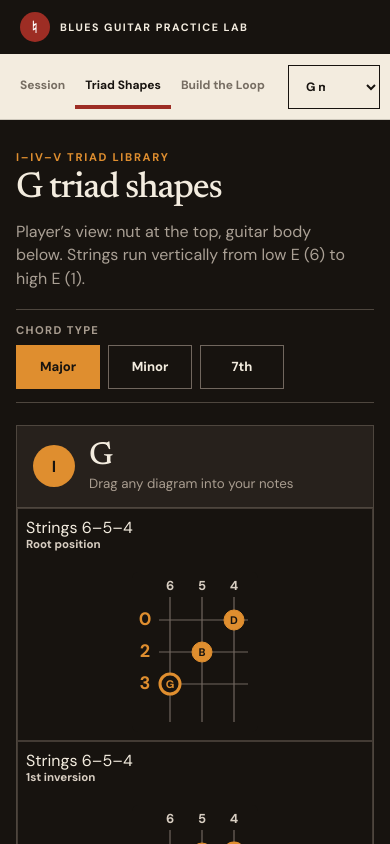
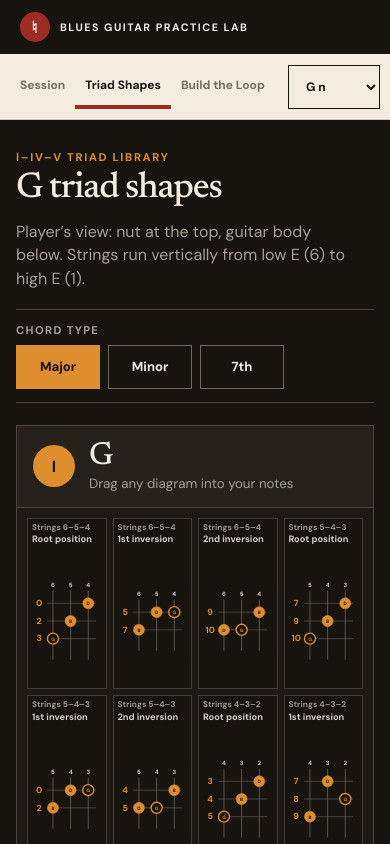
Before and after one commit to flyfisher1952/blues-guitar-practice-lab, an Angular app: page / in a window 390 px wide. Both pictures are taken after a click on the tab "Triad Shapes". Shown: the top 844 px of the page. Built offline with nearby package versions, Linux system fonts and the light colour scheme.

Commit message:
Fit triad cards responsively and prevent text selection

```diff
--- a/src/app/app.component.css
+++ b/src/app/app.component.css
@@ -80,24 +80,56 @@ main { min-height: calc(100vh - 196px); }
 .chord-group-heading > span { width: 42px; height: 42px; display: grid; place-items: center; color: var(--ink); background: var(--amber); border-radius: 50%; font-weight: 800; }
 .chord-group-heading h2 { margin: 0; font: 2rem/1 "Newsreader", serif; }
 .chord-group-heading small { color: #a99d90; }
-.string-set { padding: 12px 14px 15px; border-bottom: 1px solid #3b342e; }
-.string-set:last-child { border-bottom: 0; }
-.string-set h3 { margin: 0 0 9px; color: #c4b8aa; font-size: .72rem; letter-spacing: .1em; text-transform: uppercase; }
-.shape-row { display: grid; grid-template-columns: repeat(3, minmax(0, 1fr)); gap: 8px; align-items: start; }
-.mini-triad-card { min-width: 0; padding: 8px; border: 1px solid #433b34; background: #17130f; }
-.mini-triad-card h4 { min-height: 30px; margin: 0 0 4px; color: #d8cec2; font-size: .72rem; line-height: 1.25; }
-.triad-diagram { width: 100%; max-height: 178px; display: block; cursor: grab; }
-.triad-diagram:active { cursor: grabbing; }
-.triad-diagram:focus-visible { outline: 3px solid var(--amber); outline-offset: 2px; }
+.shape-grid {
+  padding: 10px;
+  display: grid;
+  grid-template-columns: repeat(auto-fit, minmax(74px, 1fr));
+  gap: 6px;
+  align-items: start;
+}
+.mini-triad-card {
+  min-width: 0;
+  padding: 4px;
+  border: 1px solid #433b34;
+  background: #17130f;
+  cursor: grab;
+  user-select: none;
+  -webkit-user-select: none;
+  -webkit-user-drag: element;
+}
+.mini-triad-card:active { cursor: grabbing; }
+.mini-triad-card:focus-visible { outline: 3px solid var(--amber); outline-offset: 2px; }
+.string-set-label {
+  display: block;
+  overflow: hidden;
+  color: #9f9488;
+  font-size: .52rem;
+  font-weight: 700;
+  line-height: 1.15;
+  text-overflow: ellipsis;
+  white-space: nowrap;
+}
+.mini-triad-card h4 {
+  min-height: 22px;
+  margin: 2px 0;
+  color: #d8cec2;
+  font-size: .58rem;
+  line-height: 1.1;
+}
+.triad-diagram {
+  width: 100%;
+  max-height: 126px;
+  display: block;
+  pointer-events: none;
+}
 .diagram-background { fill: #17130f; }
-.svg-string-number { fill: #d8cec2; font-size: 13px; font-weight: 700; }
-.svg-string { stroke: #71675e; stroke-width: 1.2; }
-.svg-string.low-string { stroke-width: 2.2; }
+.svg-string-number { fill: #d8cec2; font-size: 11px; font-weight: 700; }
+.svg-string { stroke: #71675e; stroke-width: 1.4; }
 .svg-fret { stroke: #71675e; stroke-width: 1; }
-.svg-fret-number { fill: var(--amber); font-size: 18px; font-weight: 800; }
+.svg-fret-number { fill: var(--amber); font-size: 16px; font-weight: 800; }
 .svg-note { fill: var(--amber); stroke: var(--amber); }
-.svg-note.root-note { fill: #17130f; stroke-width: 3; }
-.svg-note-name { fill: var(--ink); font-size: 11px; font-weight: 800; }
+.svg-note.root-note { fill: #17130f; stroke-width: 2.5; }
+.svg-note-name { fill: var(--ink); font-size: 8.5px; font-weight: 800; }
 .svg-note-name.root-note-name { fill: var(--amber); }
 .diagram-key { margin-top: 16px; padding: 17px 20px; color: #d8cec2; border: 1px solid #4e463e; line-height: 1.55; }
 .diagram-key strong { color: var(--amber); }
@@ -186,8 +218,8 @@ footer { padding: 24px clamp(20px, 5vw, 72px); display: flex; justify-content: s
   .bar:nth-child(3n) { border-right: 0; }
   .mode-picker { flex-wrap: wrap; }
   .mode-picker > span { flex-basis: 100%; }
-  .shape-row { grid-template-columns: 1fr; }
-  .triad-diagram { max-height: 220px; }
+  .shape-grid { grid-template-columns: repeat(auto-fit, minmax(68px, 1fr)); }
+  .triad-diagram { max-height: 126px; }
   .notes-workspace { padding: 12px; }
   .editor-toolbar select { width: 100%; margin-left: 0; }
   .image-size-control { grid-template-columns: 1fr; }
```
